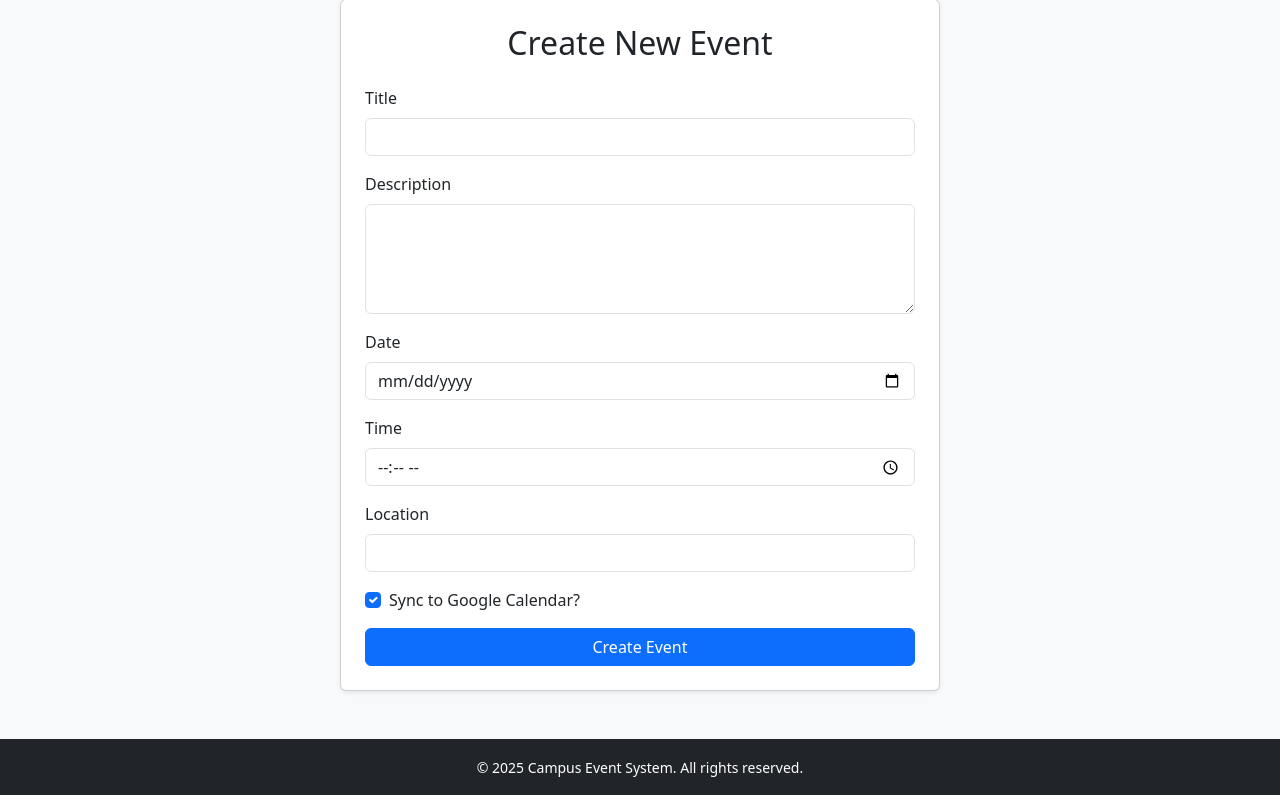
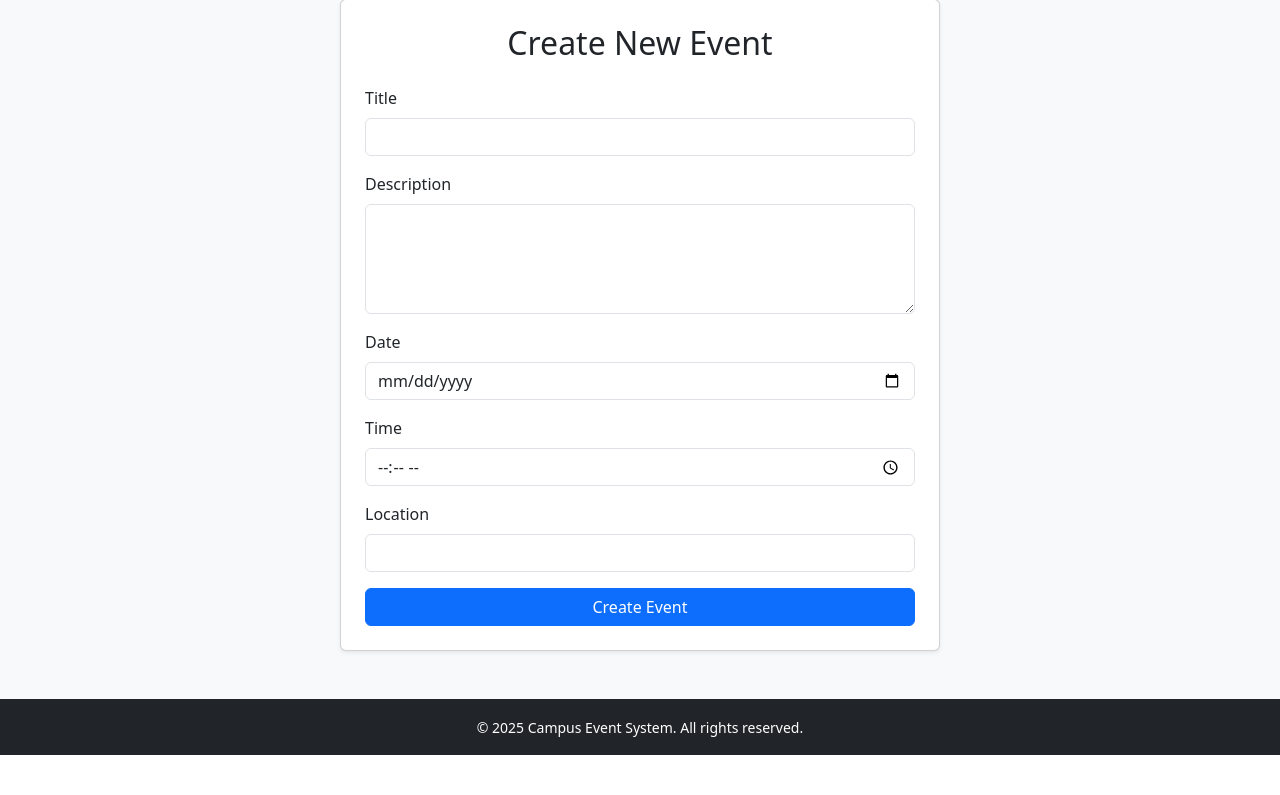
Before and after one commit to rayerds/campus_event, a Django app: page /events/create/ in a window 1280 px wide. Shown: the part 106-901 px from the top of the page. After the commit the page ends 861 px from the top, so only its background shows below. Run offline with Django 5.2, Linux system fonts and the light colour scheme; the visitor is signed in with stand-in values (Sample User, id 1).

Commit message:
Remove Google Calendar sync option from event creation form and tests

```diff
--- a/events/tests.py
+++ b/events/tests.py
@@ -60,8 +60,8 @@ class EventTests(TestCase):
             'description': 'Just a test',
             'date': '2025-03-20',
             'time': '12:00:00',
-            'location': 'Campus Hall',
-            'sync_to_calendar': True
+            'location': 'Campus Hall'
+            # 'sync_to_calendar': True
         }
         response = self.client.post(reverse('create_event'), data=data)
 
@@ -88,7 +88,7 @@ class EventTests(TestCase):
 
         self.assertRedirects(response, reverse('event_detail', args=[event.id]))
 
-
+        # 检查Registration表
         reg = Registration.objects.filter(user=self.user, event=event).first()
         self.assertIsNotNone(reg)
         self.assertEqual(reg.status, 'Registered')
--- a/templates/create_event.html
+++ b/templates/create_event.html
@@ -42,12 +42,12 @@
             </div>
 
             <!-- Google Calendar Sync -->
-            <div class="form-check mb-3">
+            <!-- <div class="form-check mb-3">
                 <input class="form-check-input" type="checkbox" name="sync_to_calendar" id="id_sync_to_calendar" checked>
                 <label class="form-check-label" for="id_sync_to_calendar">
                     Sync to Google Calendar?
                 </label>
-            </div>
+            </div> -->
 
             <!-- submit -->
             <button type="submit" class="btn btn-primary w-100">
```
